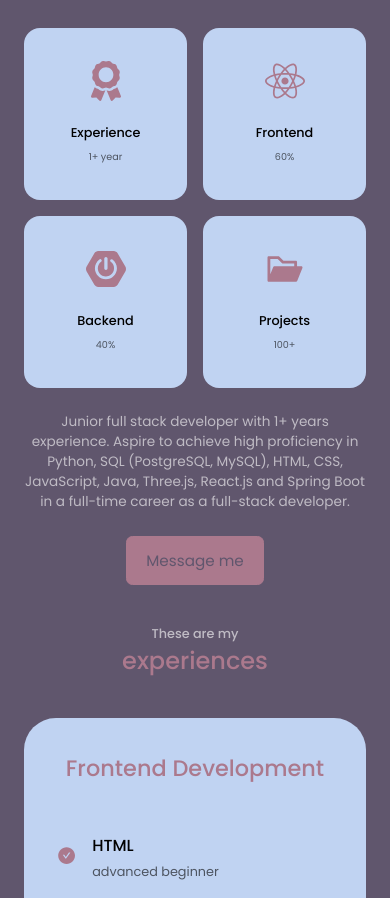
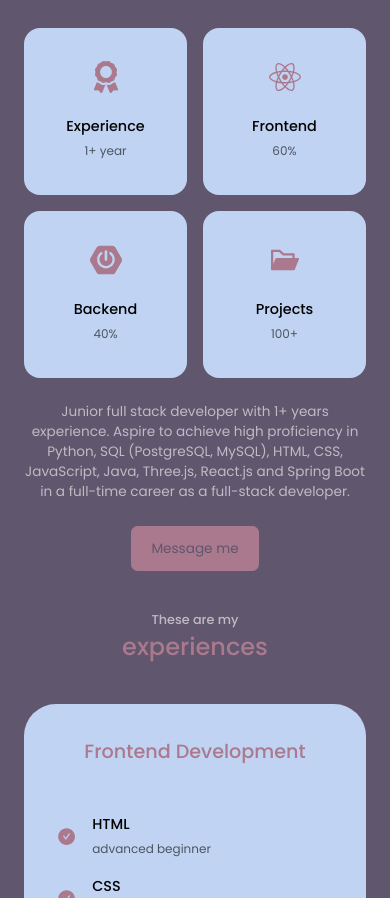
Before and after one commit to DeeKay81/About-Me-frontend, a React (Create React App) app: page / in a window 390 px wide. Shown: the part 1102-2000 px from the top of the page. Built offline with nearby package versions, Linux system fonts and the light colour scheme.

Commit message:
second release for small screen done

```diff
--- a/src/components/about/About.css
+++ b/src/components/about/About.css
@@ -110,17 +110,21 @@
         margin: 0 auto 3rem;
     }
 
+    .about__icon {
+        width: 2rem;
+        height: 2rem;
+    }
+
     .about__cards {
-        grid-template-columns: 1fr 1fr;
         gap: 1rem;
     }
 
     .about__card h5 {
-        font-size: 0.8rem;
+        font-size: 0.9rem;
     }
 
     .about__card small {
-        font-size: 0.6rem;
+        font-size: 0.75rem;
     }
 
     .about__content {
@@ -131,4 +135,9 @@
         margin: 1.5rem 0;
         font-size: 0.85rem;
     }
+
+    .btn-primary {
+        font-size: 0.85rem !important;
+        line-height: 1.2rem !important;
+    }
 }
--- a/src/components/contact/Contact.css
+++ b/src/components/contact/Contact.css
@@ -70,7 +70,8 @@ input, textarea {
     }
 
     .btn-primary {
-        font-size: 1rem;
+        font-size: 0.85rem !important;
+        line-height: 1.2rem !important;
     }
 }
 
@@ -85,6 +86,7 @@ input, textarea {
     }
 
     .btn-primary {
-        font-size: 0.95rem;
+        font-size: 0.85rem !important;
+        line-height: 1.2rem !important;
     }
 }
--- a/src/components/education/Education.css
+++ b/src/components/education/Education.css
@@ -74,4 +74,20 @@
         grid-template-columns: 1fr;
         gap: 1.5rem;
     }
+
+    .education {
+        height: auto;
+    }
+
+    .education__head h3 {
+        font-size: 1.2rem;
+    }
+
+    .education__list p {
+        font-size: 0.9rem;
+    }
+
+    .education__list-icon {
+        margin-top: 8px;
+    }
 }
--- a/src/components/experiences/Experiences.css
+++ b/src/components/experiences/Experiences.css
@@ -95,12 +95,20 @@
         padding: 2rem 1rem;
     }
 
+    .experience__container > div h3 {
+        font-size: 1.2rem;
+    }
+
     .experience__content {
         grid-template-columns: 1fr;
         row-gap: 1rem;
     }
 
-    h4 {
-        font-size: 1rem;
+    .experience__details h4 {
+        font-size: 0.9rem;
+    }
+
+    .experience__details small {
+        font-size: 0.75rem;
     }
 }
--- a/src/components/pageSubdivisions/header/Header.css
+++ b/src/components/pageSubdivisions/header/Header.css
@@ -108,4 +108,14 @@ svg {
     .header__socials, .scroll__down {
         display: none;
     }
+
+    .btn {
+        font-size: 0.85rem;
+        line-height: 1.2rem;
+    }
+
+    .btn-primary {
+        font-size: 0.85rem !important;
+        line-height: 1.2rem !important;
+    }
 }
--- a/src/components/projects/Projects.css
+++ b/src/components/projects/Projects.css
@@ -55,6 +55,11 @@
 
     .projects__item h3 {
         color: var(--color-black);
-        font-size: 1rem;
+        font-size: 0.9rem;
+    }
+
+    .btn {
+        font-size: 0.85rem;
+        line-height: 1.2rem;
     }
 }
```
